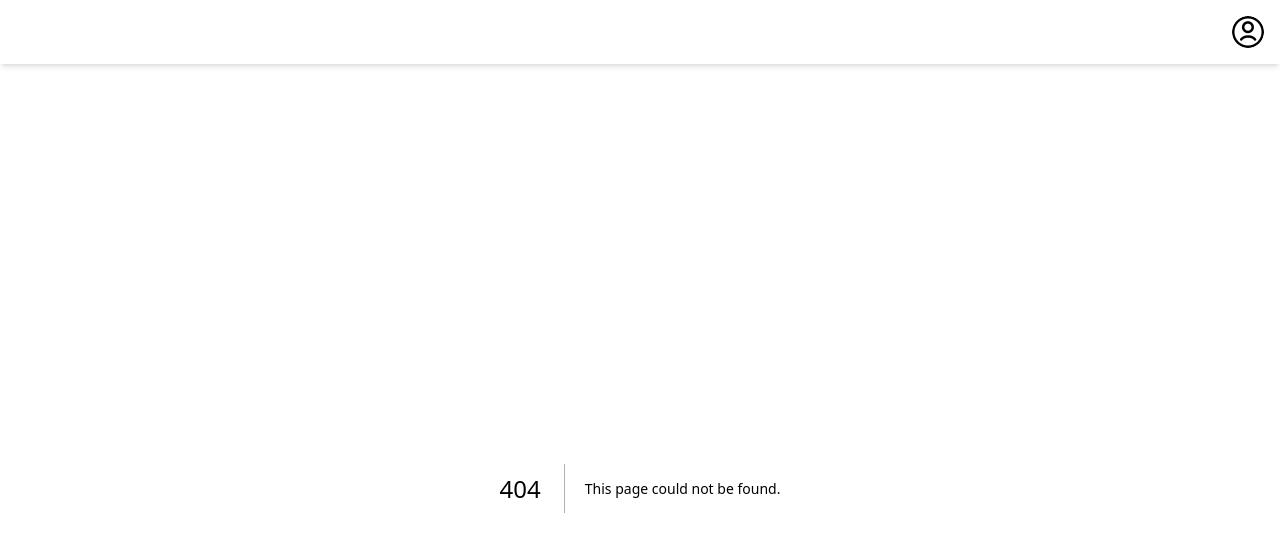
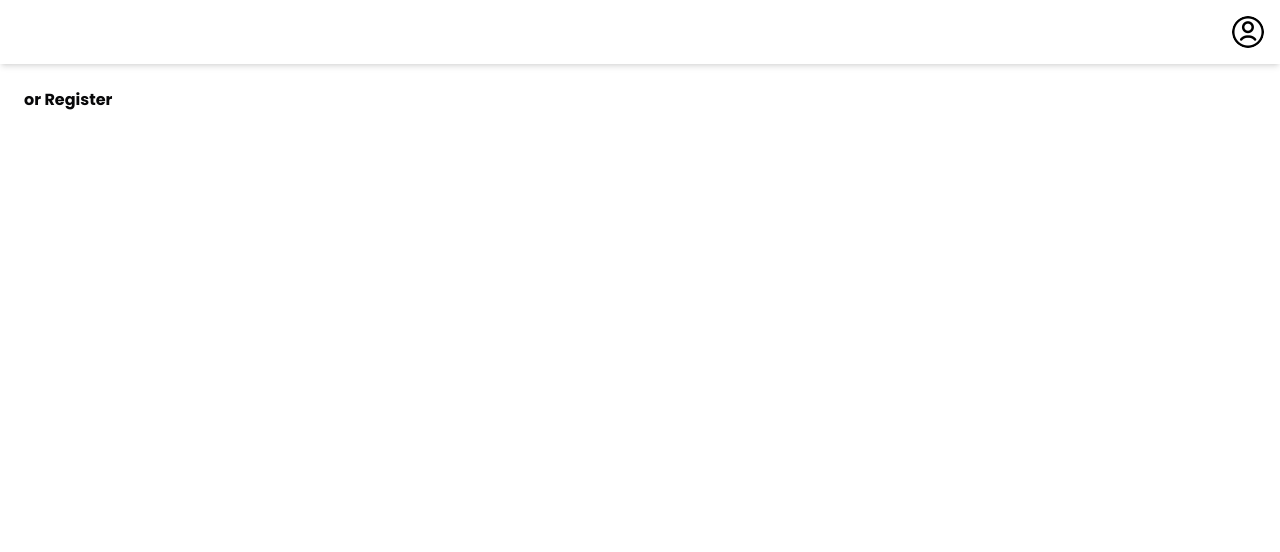
Before and after one commit to zxcmixka/stp, a Next.js app: page /login in a window 1280 px wide. Before the commit this address had no page. Shown: the top 552 px of the page. Built offline with nearby package versions, Linux system fonts and the light colour scheme.

Commit message:
new page

```diff
--- a/src/app/companents/Header/Header.tsx
+++ b/src/app/companents/Header/Header.tsx
@@ -21,9 +21,9 @@ export const Header = () => {
           Trading assistant
         </Link>
       </nav>
-
+        <Link href="/sah" >
         <img src={usericon.src} alt="User icon" className="w-8 h-8 rounded-full bg-white" />
-
+      </Link>
     </header>
   );
 };
--- /dev/null
+++ b/src/app/login/page.tsx
@@ -0,0 +1,8 @@
+import Link from "next/link";
+
+export default function() {
+    return(
+
+        <Link href="/register">or Register</Link>
+    )
+}
--- /dev/null
+++ b/src/app/register/page.tsx
@@ -0,0 +1,10 @@
+import Link from "next/link";
+
+
+export default function() {
+    return(
+
+
+        <Link href="/login"><h1>or Login</h1></Link>
+    )
+}
--- /dev/null
+++ b/src/app/sah/page.tsx
@@ -0,0 +1,7 @@
+
+
+export default function() {
+    return(
+        <div> SAH </div>
+    )
+}
```
